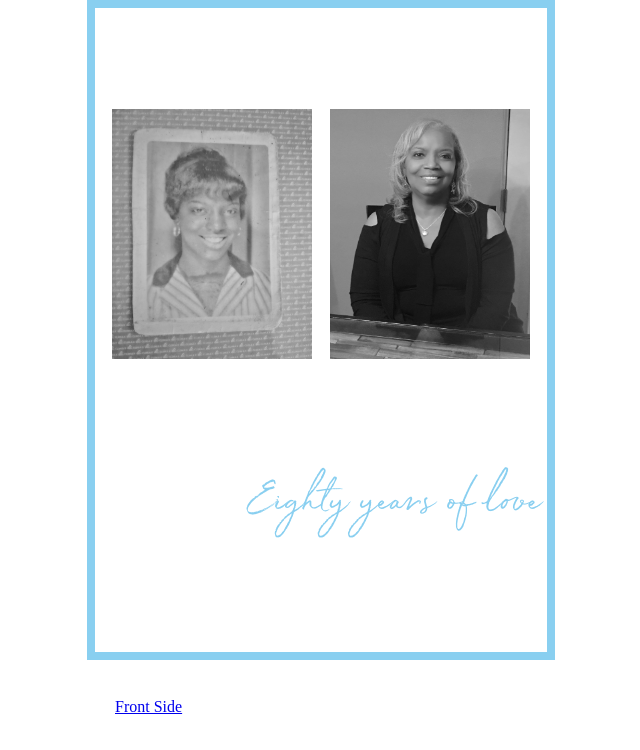
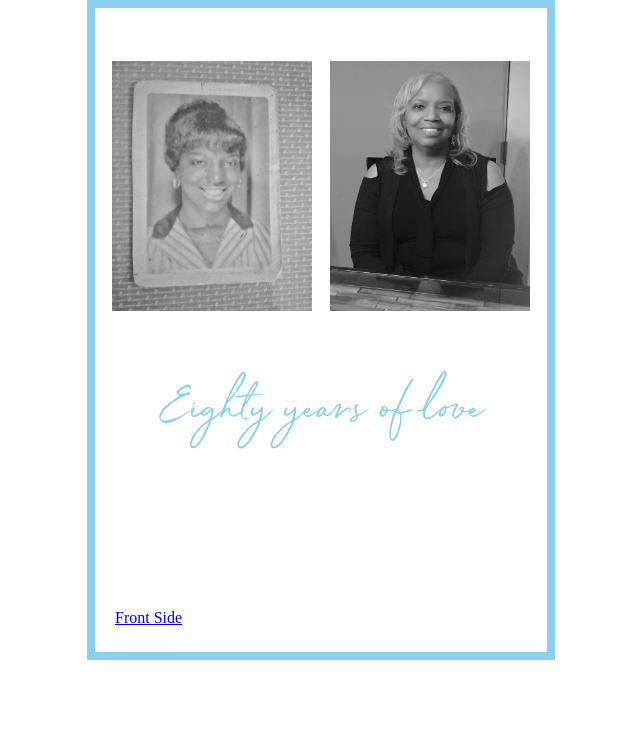
Before and after one commit to herbatorres1100/invitation, a plain HTML site: page photos.html in a window 1280 px wide. Shown: the whole page, without its empty margins (319-959 px from the left). Drawn offline with Linux system fonts and the light colour scheme.

Commit message:
style changes

```diff
--- a/styles.css
+++ b/styles.css
@@ -19,7 +19,7 @@ img {
 .pictures {
   display: flex;
   width: 4.7084in;
-  height: 4.7084in;
+  height: 3.7084in;
   justify-content: center;
   align-items: center;
   justify-content: space-evenly;
@@ -27,10 +27,10 @@ img {
 
 .comment {
   display: flex;
-  justify-content: end;
+  justify-content: center;
   margin: 0;
   font-family: WhiteOleander;
-  font-size: 50px;
+  font-size: 55px;
 }
 
 
```
